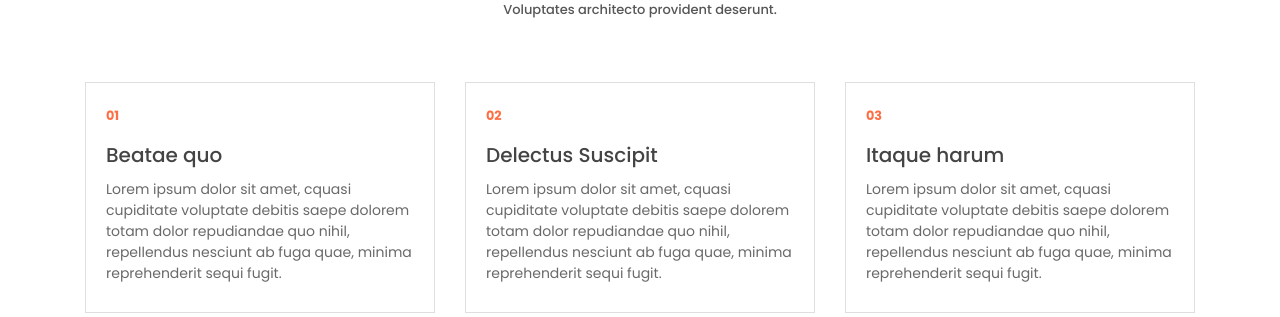
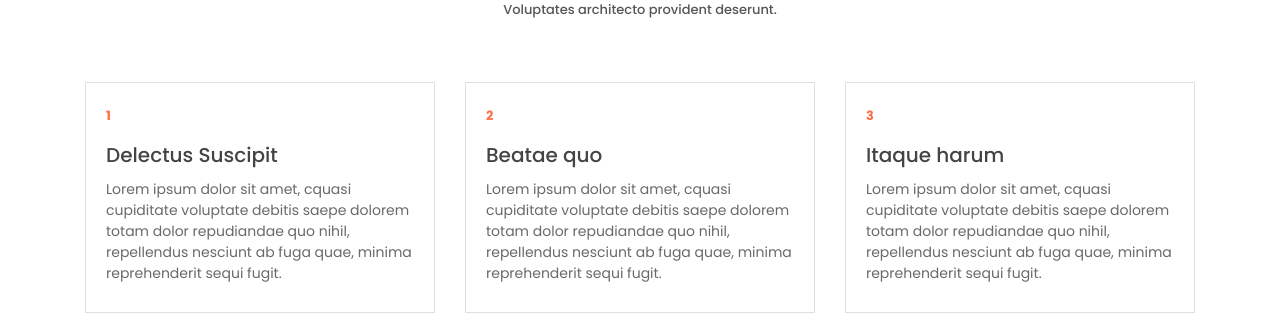
Before and after one commit to M97Chahboun/dj_html_template, a Django app: page / in a window 1280 px wide. Shown: the part 850-1167 px from the top of the page. Run offline with Django 4.2, Linux system fonts and the light colour scheme; data comes from the database, SQL or seed files in the repository; some libraries are stand-ins or nearby versions.

Commit message:
Use services from db

```diff
--- a/html_template/templates/index.html
+++ b/html_template/templates/index.html
@@ -77,20 +77,20 @@
             <h6 class="section-title text-center">Our Service</h6>
             <h6 class="section-subtitle text-center mb-5 pb-3">Voluptates architecto provident deserunt.</h6>
             <div class="row">
+                {% for service in services %}
                 <div class="col-md-4">
                     <div class="card mb-4 mb-md-0">
                         <div class="card-body">
-                            <small class="text-primary font-weight-bold">01</small>
-                            <h5 class="card-title mt-3"> Beatae quo <h5>
-                                    <p class="mb-0">Lorem ipsum dolor sit amet, cquasi cupiditate voluptate debitis
-                                        saepe dolorem totam dolor repudiandae quo nihil, repellendus nesciunt ab fuga
-                                        quae, minima reprehenderit sequi fugit.</p>
+                            <small class="text-primary font-weight-bold">{{ forloop.counter }}</small>
+                            <h5 class="card-title mt-3">{{ service.title }}<h5>
+                                    <p class="mb-0">{{ service.description }}</p>
                                 </h5>
                             </h5>
                         </div>
                     </div>
                 </div>
-                <div class="col-md-4">
+                {% endfor %}
+                <!-- <div class="col-md-4">
                     <div class="card mb-4 mb-md-0">
                         <div class="card-body">
                             <small class="text-primary font-weight-bold">02</small>
@@ -115,7 +115,7 @@
                             </h5>
                         </div>
                     </div>
-                </div>
+                </div> -->
             </div>
         </div>
     </section>
```
